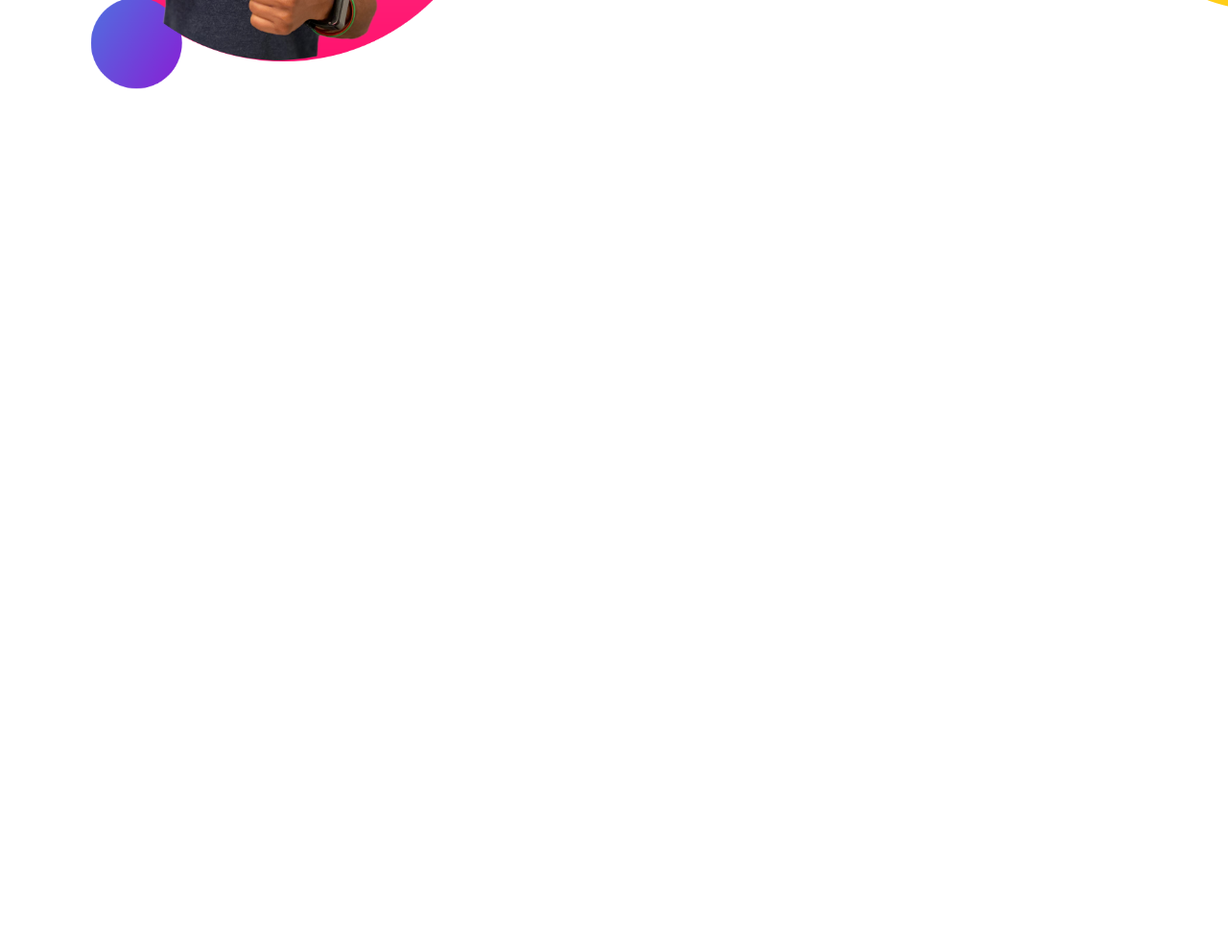
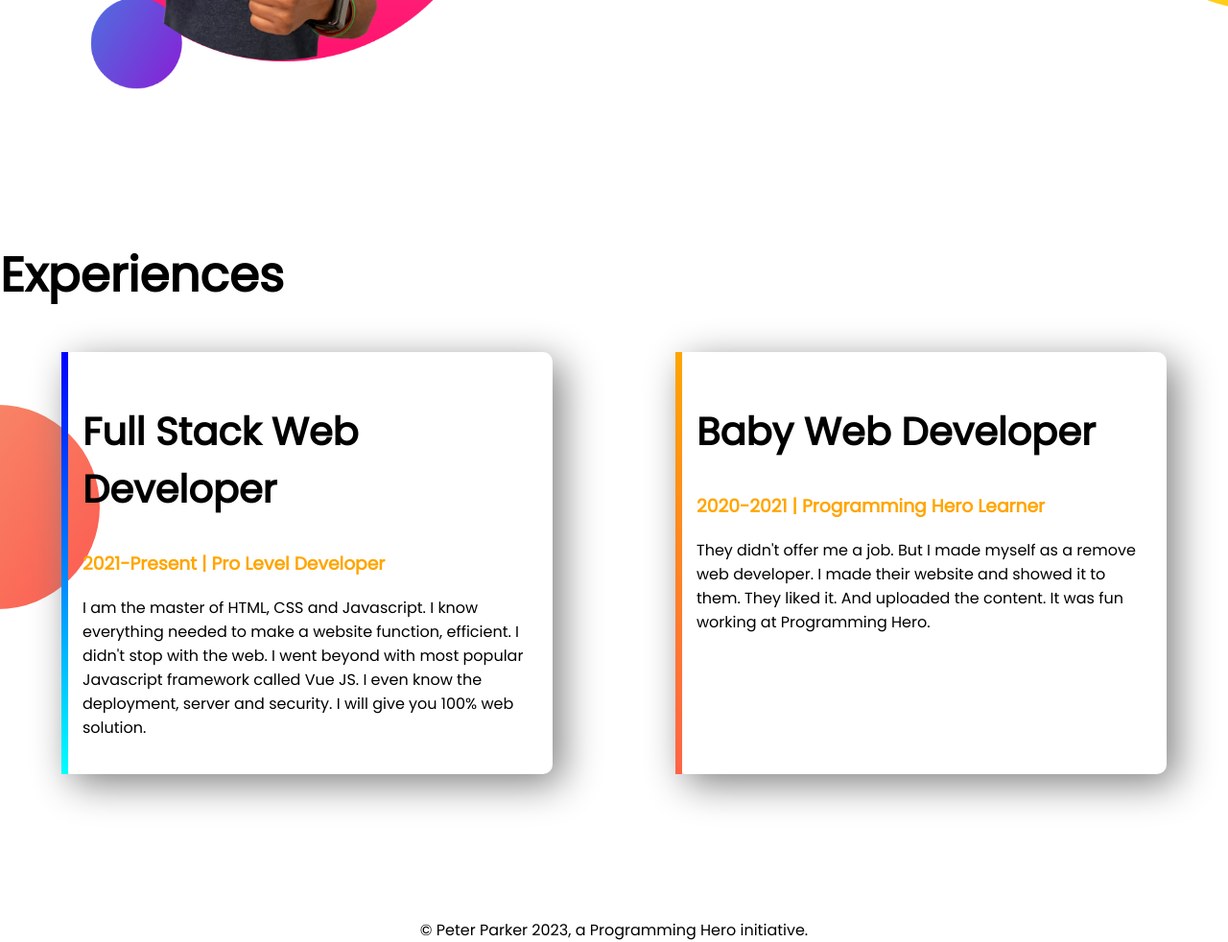
Before and after one commit to Salma93234/developer-protfolio, a plain HTML site: page index.html in a window 1280 px wide. Shown: the part 1024-2006 px from the top of the page at 96% size. Before the commit the page ends 1274 px from the top, so only its background shows below. Drawn offline with Linux system fonts and the light colour scheme.

Commit message:
footer-added

```diff
--- a/index.html
+++ b/index.html
@@ -14,7 +14,7 @@
 </head>
 
 <body>
-    <section class="top-banner">
+    <section class="top-banner flexiable-container">
         <div class="half-width">
             <h1>Wecome To</h1>
             <h1> <span class="color">Jhanker Mhabub</span>World </h1>
@@ -30,7 +30,7 @@
             <img src="images/jhankar.png" alt="">
         </div>
     </section>
-    <section class="dream-big">
+    <section class="dream-big flexiable-container ">
         <div class="half-width">
             <img src="images/jhankar2.png" alt="">
         </div>
@@ -42,6 +42,29 @@
             <a class="link-button" target="_blank" href="https://www.google.com/">Download Resume</a>
         </div>
     </section>
+    <section class="experience">
+        <h1>Experiences</h1>
+        <div class="flexiable-container">
+            <div id="web-dev" class="experience-item">
+                <h2>Full Stack Web Developer</h1>
+                    <h3 class="color">2021-Present | Pro Level Developer</h3>
+                    <p>I am the master of HTML, CSS and Javascript. I know everything needed to make a website function,
+                        efficient. I didn't stop with the web. I went beyond with most popular Javascript framework
+                        called
+                        Vue JS. I even know the deployment, server and security. I will give you 100% web solution.
+                    <p>
+            </div>
+            <div id="baby-dev" class="experience-item">
+                <h2>Baby Web Developer</h1>
+                    <h3 class="color">2020-2021 | Programming Hero Learner</h3>
+                    <p>They didn't offer me a job. But I made myself as a remove web developer. I made their website and
+                        showed it to them. They liked it. And uploaded the content. It was fun working at Programming
+                        Hero.
+                    </p>
+            </div>
+        </div>
+    </section>
+    <footer>© Peter Parker 2023, a Programming Hero initiative.</footer>
 </body>
 
 </html>
--- a/style.css
+++ b/style.css
@@ -8,7 +8,7 @@ h1{
 .color{
     color: orange;
 }
-section{
+.flexiable-container{
     display: flex;
     margin-bottom: 150px;
 }
@@ -37,3 +37,32 @@ section{
     background-repeat: no-repeat;
     background-position: right;
 }
+.experience-item{
+    width: 40%;
+    box-shadow: 10px 10px 40px grey;
+    margin-left: 5%;
+    margin-right: 5%;
+    padding: 20px 15px;
+    border-radius: 10px;
+}
+.experience{
+    background-image: url(images/exp-bg.png);
+    background-repeat: no-repeat;
+    background-position: left;
+}
+h2{
+    font-size: 40px;
+}
+#web-dev{
+    border-left: 7px solid;
+    border-image: linear-gradient(blue,cyan) ;
+    border-image-slice: 1;
+}
+#baby-dev{
+    border-left: 7px solid;
+    border-image: linear-gradient(orange,tomato) ;
+    border-image-slice: 1;
+}
+footer{
+    text-align: center;
+}
```
Also changed, not shown: 4 other files.
